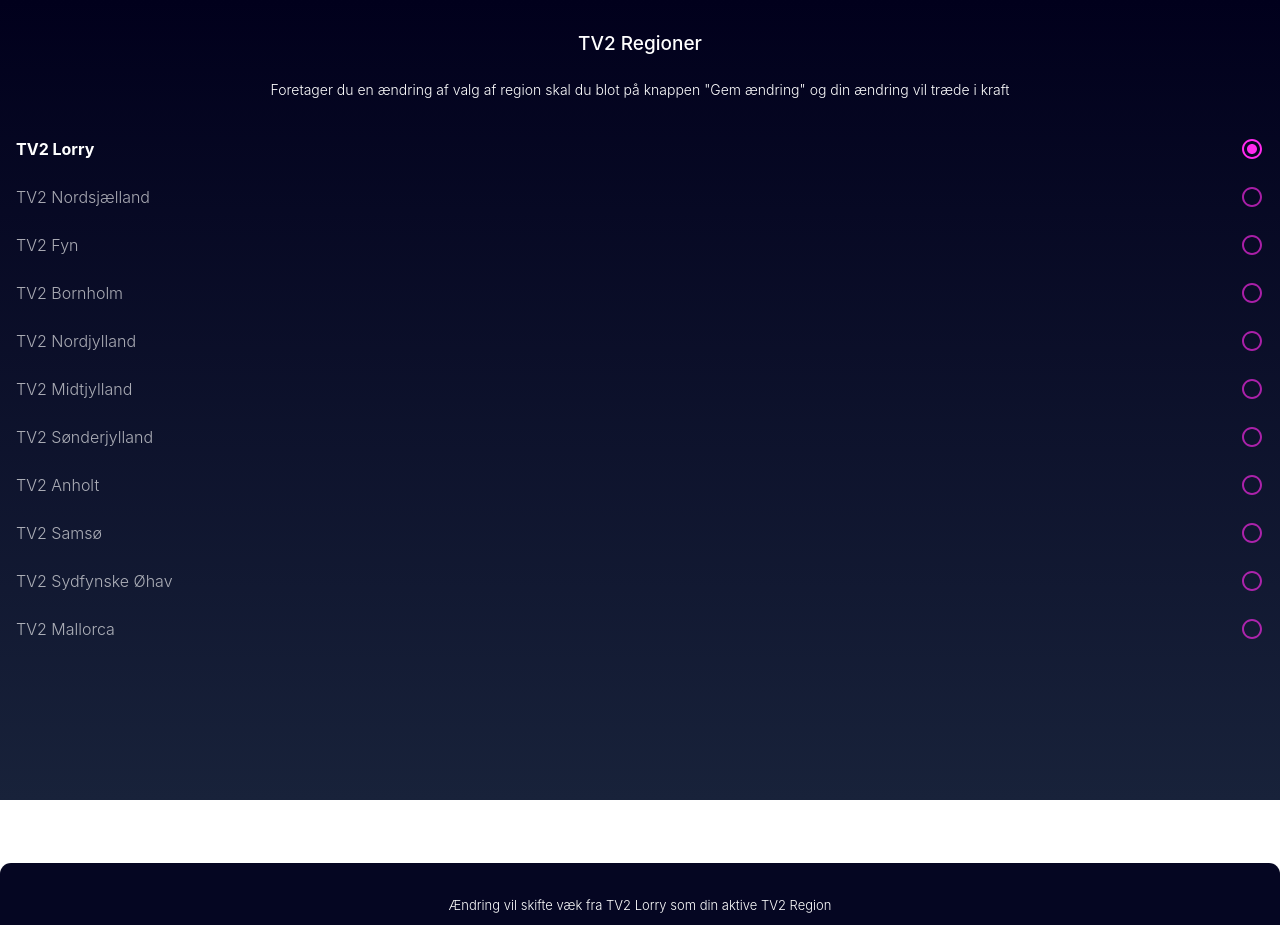
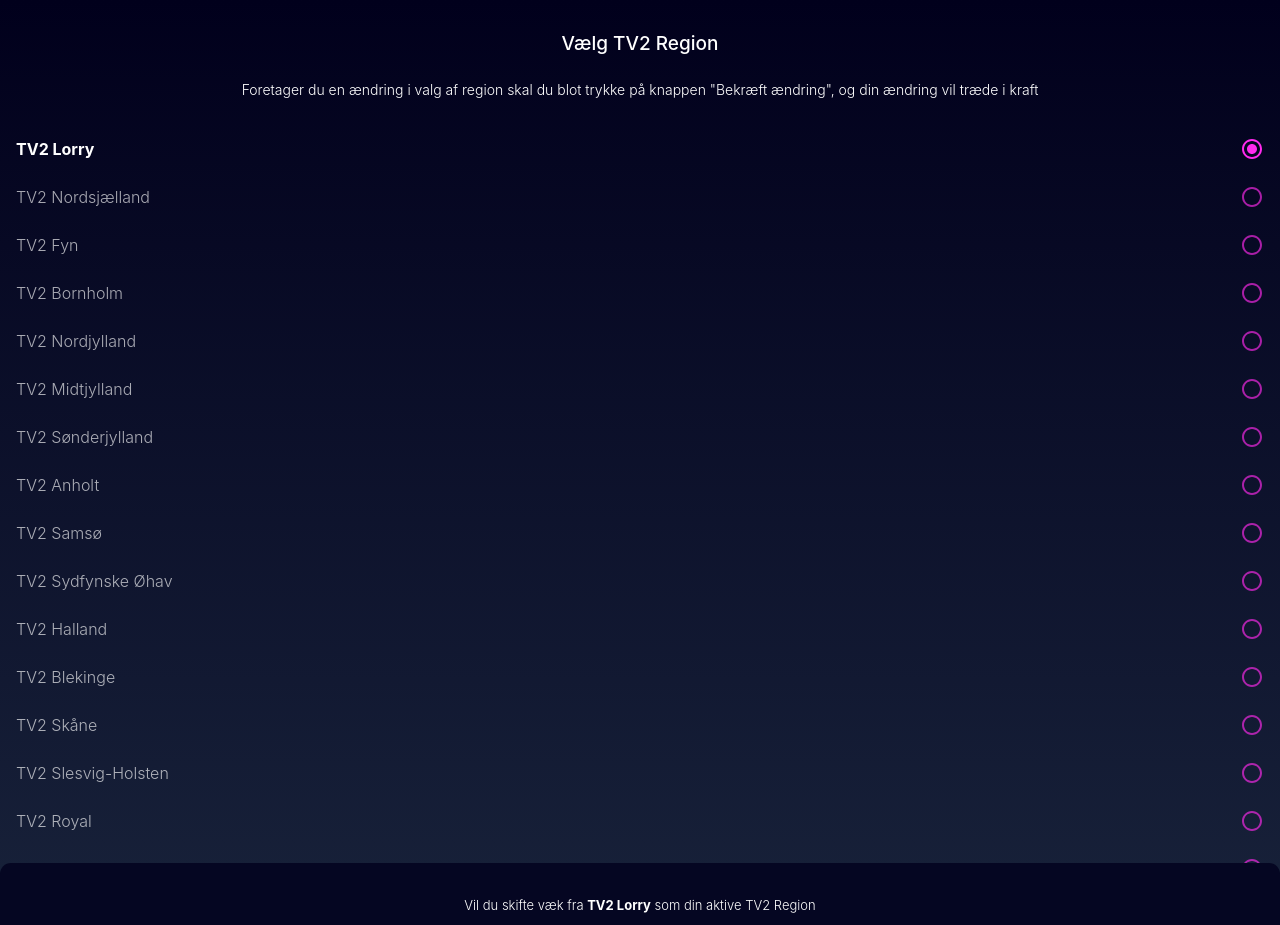
Before and after one commit to IgorSzyporyn/playground-youtv, a React (Create React App) app: page / in a window 1280 px wide. Before the commit the page ends 800 px from the top, so only its background shows below. Built offline with nearby package versions, Linux system fonts and the light colour scheme; a web font is replaced by a local one.

Commit message:
fix: better wording etc..

```diff
--- a/src/App.tsx
+++ b/src/App.tsx
@@ -7,14 +7,17 @@
   height: 100%;
   min-height: 100%;
   color: var(--text-bright);
+  padding: 32px 0;
 `
 
-const Header = styled.header``
+const Header = styled.header`
+  position: static;
+`
 
 const Title = styled.h1`
   font-size: 19px;
   font-weight: 500;
-  margin: 32px 0 24px;
+  margin: 0 0 24px;
   text-align: center;
 `
 
@@ -27,7 +30,13 @@
   font-weight: 300;
 `
 
-const Body = styled.main``
+type BodyProps = {
+  drawerOpen: boolean
+}
+
+const Body = styled.main<BodyProps>`
+  padding-bottom: ${({ drawerOpen }) => (drawerOpen ? '136px' : 0)};
+`
 
 const List = styled.ul`
   list-style: none;
@@ -66,7 +75,7 @@
   text-align: center;
 `
 
-const DrawerText = styled(motion.p)`
+const DrawerText = styled.p`
   font-size: 13px;
   font-weight: 300;
   margin-top: 0;
@@ -77,6 +86,10 @@
   &:last-child {
     margin-bottom: 32px;
   }
+`
+
+const DrawerTextHighLight = styled.span`
+  font-weight: 700;
 `
 
 const Button = styled.button`
@@ -109,7 +122,12 @@
   { id: 8, text: 'TV2 Anholt' },
   { id: 9, text: 'TV2 Samsø' },
   { id: 10, text: 'TV2 Sydfynske Øhav' },
-  { id: 11, text: 'TV2 Mallorca' },
+  { id: 11, text: 'TV2 Halland' },
+  { id: 12, text: 'TV2 Blekinge' },
+  { id: 13, text: 'TV2 Skåne' },
+  { id: 14, text: 'TV2 Slesvig-Holsten' },
+  { id: 15, text: 'TV2 Royal' },
+  { id: 16, text: 'TV2 Optimal City Slicker' },
 ]
 
 type State = {
@@ -148,7 +166,7 @@
 }
 
 function App() {
-  const [isOpen, toggleOpen] = useCycle(false, true)
+  const [drawerOpen, toggleOpen] = useCycle(false, true)
   const [state, setState] = useState<State>({ ...defaultState })
   const drawerRef = useRef(null)
 
@@ -164,13 +182,13 @@
   return (
     <Root>
       <Header>
-        <Title>TV2 Regioner</Title>
+        <Title>Vælg TV2 Region</Title>
         <Text>
-          Foretager du en ændring af valg af region skal du blot på knappen "Gem ændring" og din
-          ændring vil træde i kraft
+          Foretager du en ændring i valg af region skal du blot trykke på knappen "Bekræft ændring",
+          og din ændring vil træde i kraft
         </Text>
       </Header>
-      <Body>
+      <Body drawerOpen={drawerOpen}>
         <List>
           {regions.map(({ id, text }) => {
             const selected = id === state.selectedId
@@ -201,7 +219,7 @@
       </Body>
       <Drawer
         initial={false}
-        animate={isOpen ? 'open' : 'closed'}
+        animate={drawerOpen ? 'open' : 'closed'}
         ref={drawerRef}
         transition={{ type: 'tween' }}
         variants={{
@@ -214,7 +232,8 @@
         }}
       >
         <DrawerText>
-          Ændring vil skifte væk fra {state.currentText} som din aktive TV2 Region
+          Vil du skifte væk fra <DrawerTextHighLight>{state.currentText}</DrawerTextHighLight> som
+          din aktive TV2 Region
         </DrawerText>
         <Button
           onClick={() => {
@@ -232,7 +251,7 @@
             toggleOpen()
           }}
         >
-          Gem ændring
+          Bekræft ændring
         </Button>
       </Drawer>
     </Root>
```
Also changed, not shown: 1 other file (tests, documents, lock files or other folders).
